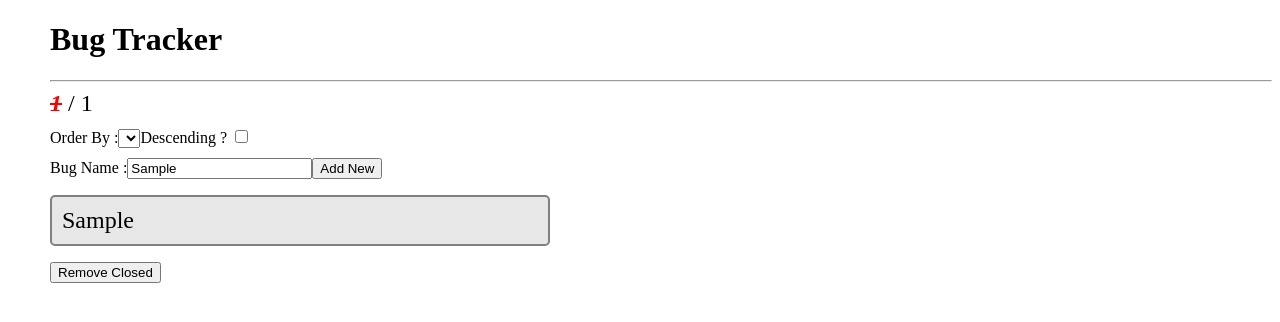
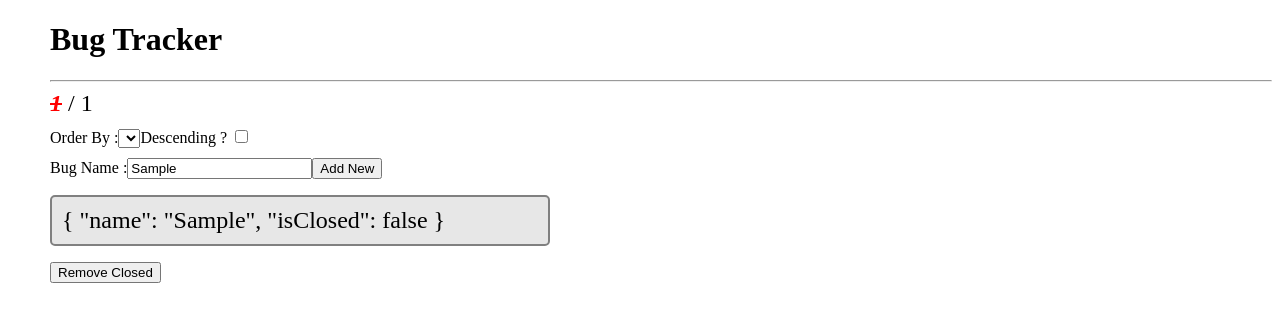
Before and after one commit to tkmagesh/IBM-Angular-Jan-2020, an Angular app in the folder bug-tracker-app/: page / in a window 1280 px wide. Both pictures are taken after typing "Sample" into the empty fields and a click on the button "Add New". Shown: the top 322 px of the page. Built offline with nearby package versions, Linux system fonts and the light colour scheme.

Commit message:
introducing the Bug Model

```diff
--- a/bug-tracker-app/src/app/bugTracker/bugTracker.component.html
+++ b/bug-tracker-app/src/app/bugTracker/bugTracker.component.html
@@ -20,7 +20,9 @@
 <section class="list">
     <ol>
         <li *ngFor="let bug of bugs">
-            <span class="bugname">{{bug}}</span>
+            <span class="bugname" (click)="onBugNameClick(bug)">
+                {{bug | json}}
+            </span>
         </li>
 
     </ol>
--- a/bug-tracker-app/src/app/bugTracker/bugTracker.component.ts
+++ b/bug-tracker-app/src/app/bugTracker/bugTracker.component.ts
@@ -1,13 +1,26 @@
 import { Component } from '@angular/core';
+
+interface Bug{
+    name : string,
+    isClosed : boolean
+}
 
 @Component({
     selector : 'app-bug-tracker',
     templateUrl : 'bugTracker.component.html'
 })
 export class BugTrackerComponent{
-    bugs : string[] = [];
+    bugs : Bug[] = [];
 
     onAddNewClick(bugName : string){
-        this.bugs.push(bugName);
+        const newBug : Bug = {
+            name : bugName,
+            isClosed : false
+        } ;
+        this.bugs.push(newBug);
+    }
+
+    onBugNameClick(bug : Bug) : void {
+        bug.isClosed = !bug.isClosed;
     }
 }
```
Also changed, not shown: 1 other file (tests, documents, lock files or other folders).
